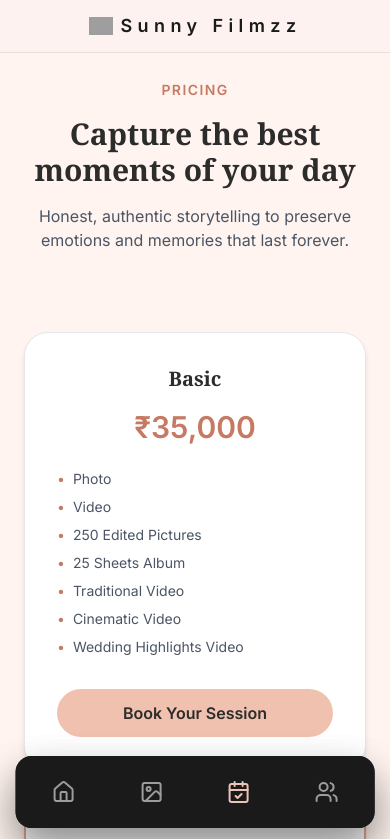
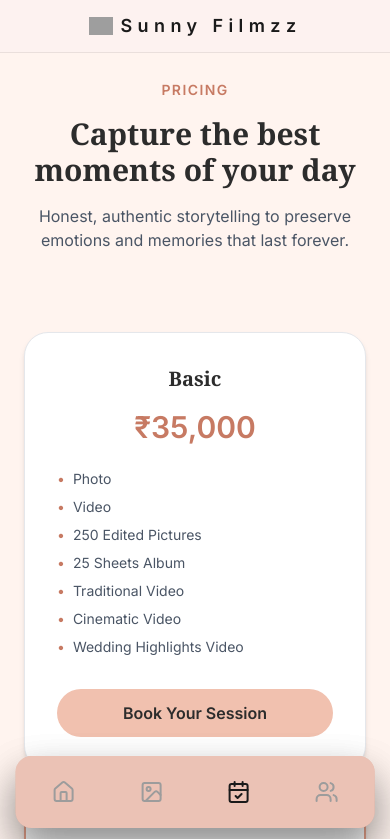
Before and after one commit to shreehari709/SunnyFilmz, a Next.js app: page /Pricing in a window 390 px wide. Shown: the top 839 px of the page. Built offline with nearby package versions, Linux system fonts and the light colour scheme; grey boxes are pictures that could not be loaded.

Commit message:
changing navbar color to match with theme

```diff
--- a/components/Navbar.js
+++ b/components/Navbar.js
@@ -56,7 +56,7 @@ export default function Navbar() {
       </header>
 
       {/* ================= MOBILE BOTTOM NAVBAR ================= */}
-      <nav className="fixed bottom-4 left-1/2 z-50 w-[92%] max-w-md -translate-x-1/2 rounded-2xl bg-[#1A1A1A] px-6 py-3 shadow-[0_20px_40px_rgba(0,0,0,0.25)] md:hidden">
+      <nav className="fixed bottom-4 left-1/2 z-50 w-[92%] max-w-md -translate-x-1/2 rounded-2xl bg-[#EBC2B5] px-6 py-3 shadow-[0_20px_40px_rgba(0,0,0,0.25)] md:hidden">
         <div className="flex items-center justify-between">
           {MOBILE_LINKS.map(({ href, icon: Icon, glow }) => (
             <NavItem
@@ -121,7 +121,7 @@ function NavItem({ href, children, active, glow }) {
       className={`relative flex h-12 w-12 items-center justify-center rounded-xl transition-all
         ${
           active
-            ? "text-[#EBC2B5]"
+            ? "text-[#1A1A1A]"
             : "text-[#9C9C9C] hover:text-[#EBC2B5]"
         }`}
     >
```
